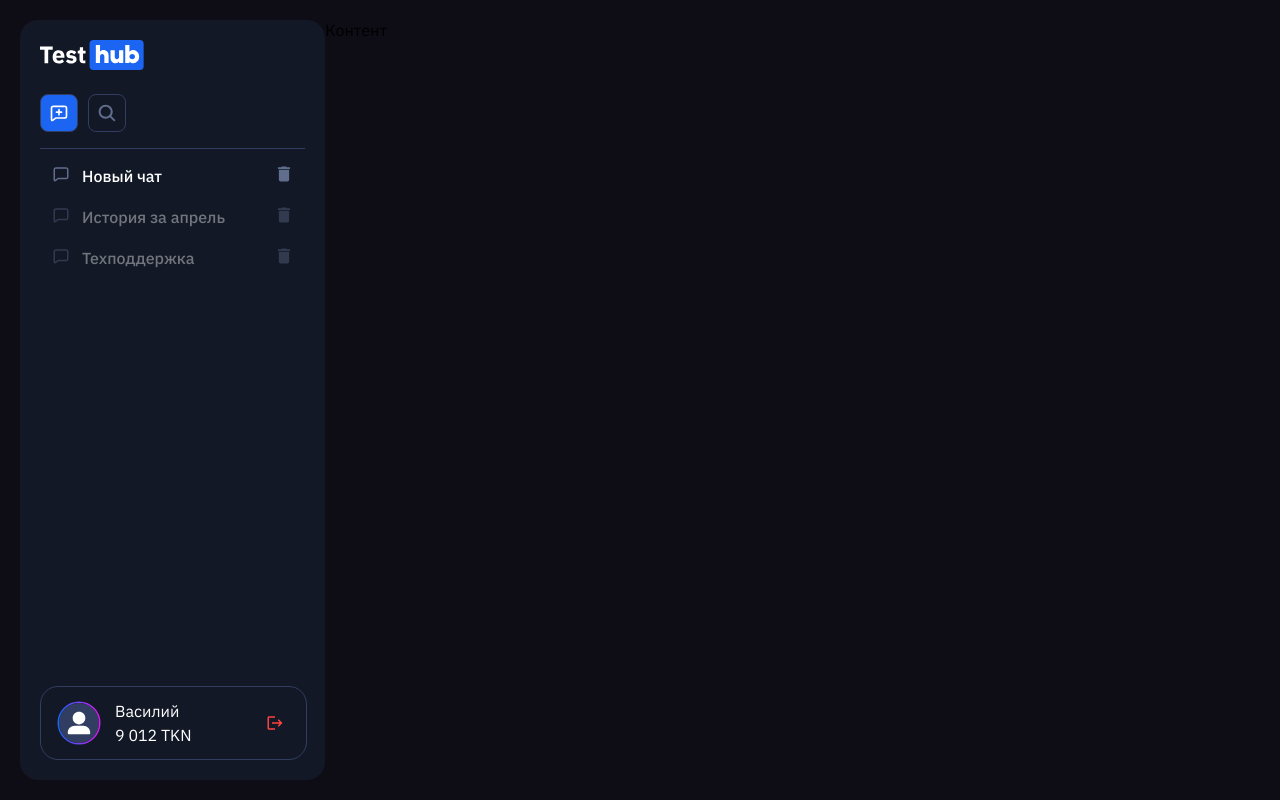
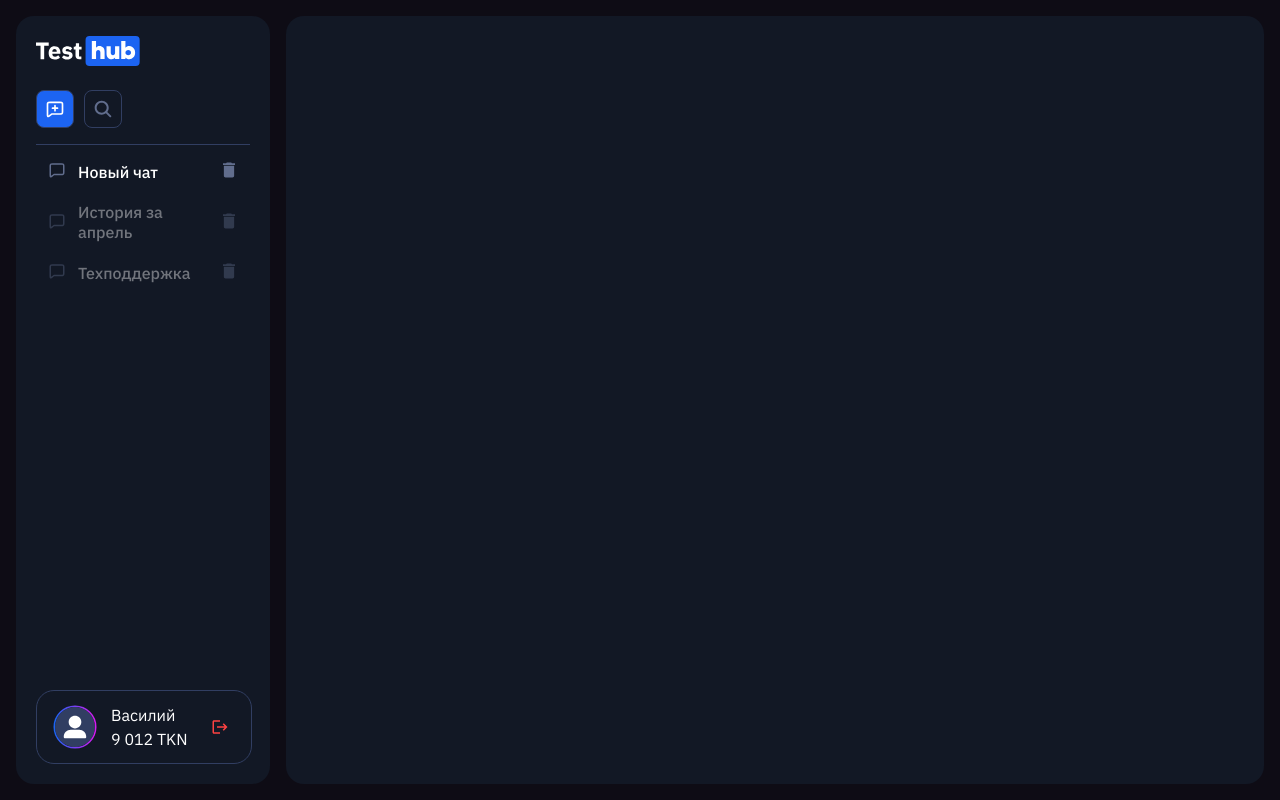
Before and after one commit to Suomi228/chat-bot, a React (Vite) app: page / in a window 1280 px wide. Built offline with nearby package versions, Linux system fonts and the light colour scheme.

Commit message:
chat background

```diff
--- a/src/pages/dashboard/DashboardPage.tsx
+++ b/src/pages/dashboard/DashboardPage.tsx
@@ -1,12 +1,13 @@
 import "./index.css";
 import Sidebar from "../../widgets/sidebar/Sidebar";
+import Chat from "../../widgets/chat/Chat";
 export default function DashboardPage() {
   return (
     <div className="dashboard-page">
       <aside className="sidebar">
         <Sidebar />
       </aside>
-      <main className="content">Контент</main>
+      <main className="content"><Chat/></main>
     </div>
   );
 }
--- a/src/pages/dashboard/index.css
+++ b/src/pages/dashboard/index.css
@@ -1,7 +1,8 @@
 .dashboard-page {
   display: flex;
   width: 100%;
-  padding: 20px;
+  padding: 16px;
+  gap: 16px;
 }
 
 .sidebar {
@@ -13,6 +14,6 @@
 
 .content {
   display: flex;
-  width: 80%;
+  width: 100%;
   /* background-color: #ffffff; */
 }
--- /dev/null
+++ b/src/widgets/chat/Chat.tsx
@@ -0,0 +1,4 @@
+import './index.css'
+export default function Chat() {
+  return <div className="chat"></div>;
+}
--- /dev/null
+++ b/src/widgets/chat/index.css
@@ -0,0 +1,6 @@
+.chat {
+  width: 100%;
+  background-color: #121825;
+  border-radius: 18px;
+  display: flex;
+}
```
